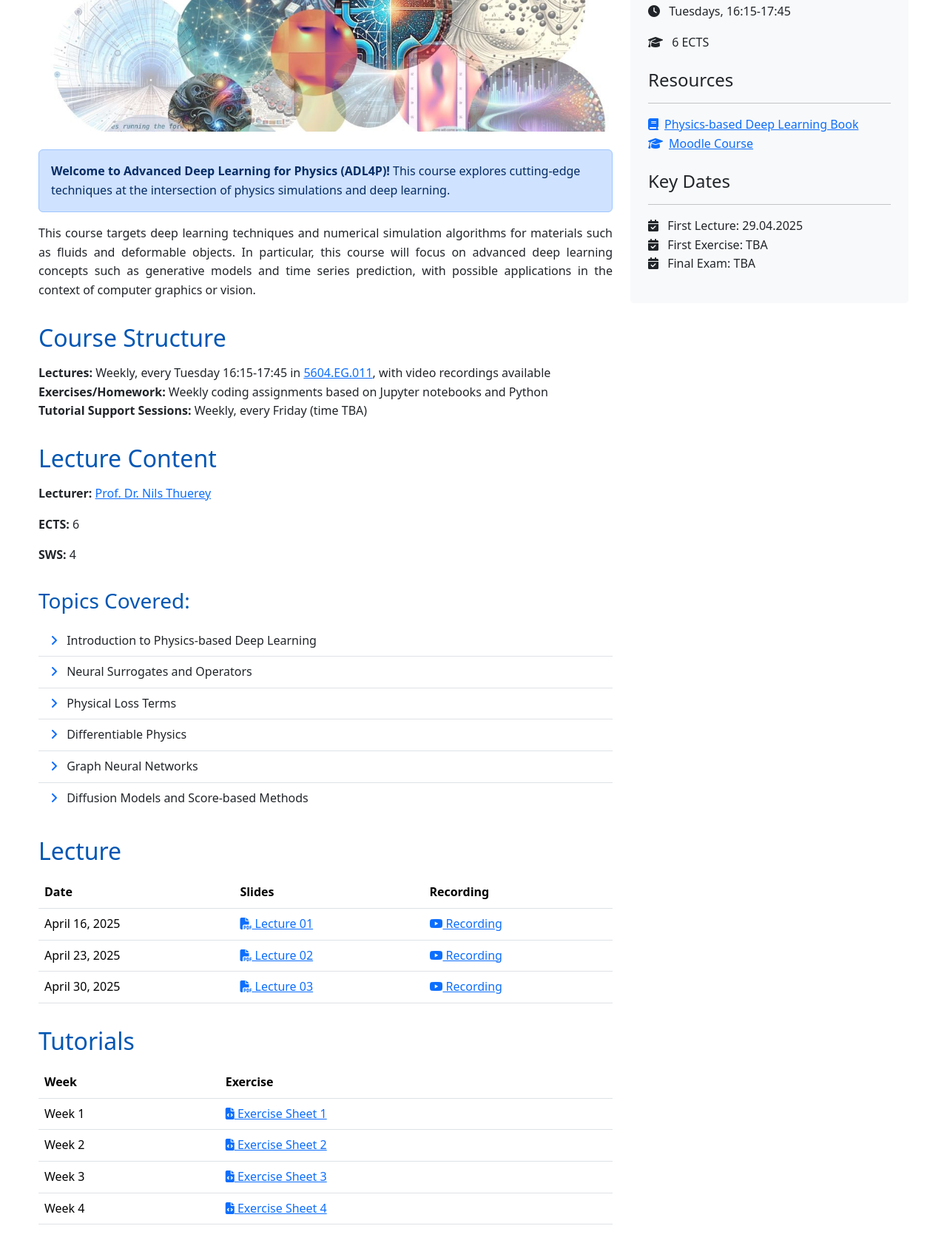
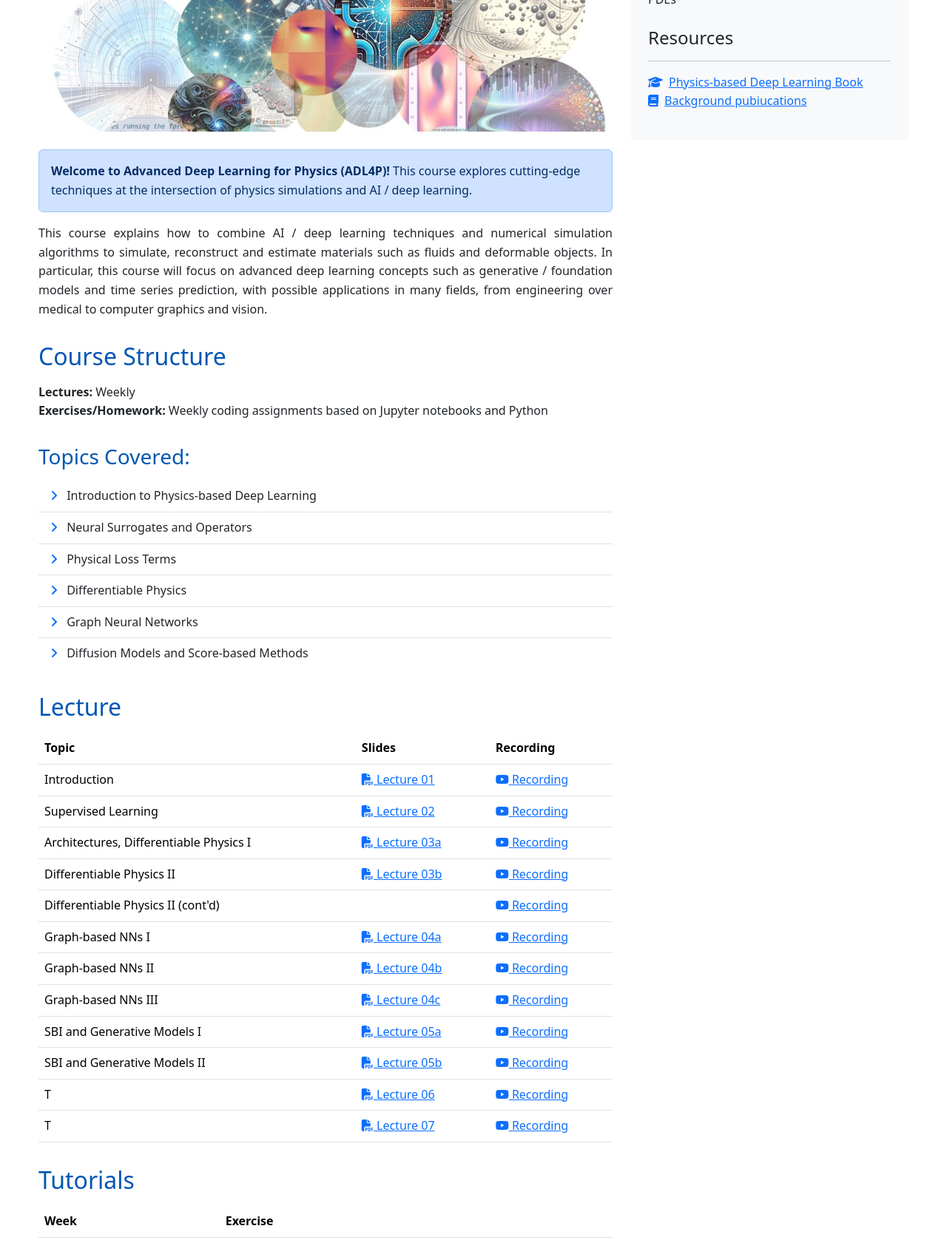
Before and after one commit to tum-pbs/ADL4P, a plain HTML site: page index.html in a window 1280 px wide. Shown: the part 547-2224 px from the top of the page at 74% size. Drawn offline with nearby package versions, Linux system fonts and the light colour scheme.

Commit message:
first set of links

```diff
--- a/index.html
+++ b/index.html
@@ -72,7 +72,7 @@
         <div class="container text-center">
             <h1 class="display-4">Advanced Deep Learning in Physics (ADL4P)</h1>
             <p class="lead">Exploring the intersection of physics simulations
-            and modern deep learning techniques</p>
+            and modern AI / deep learning techniques</p>
         </div>
     </div>
 
@@ -86,41 +86,32 @@
                     <strong>Welcome to Advanced Deep Learning for Physics
                     (ADL4P)!</strong> This course explores cutting-edge
                     techniques at the intersection of physics simulations and
-                    deep learning.
+                    AI / deep learning.
                 </div>
 
                 <div style="text-align:justify">
                     <p>
-                        This course targets deep learning techniques and
-                        numerical simulation algorithms for materials such as
+                        This course explains how to combine AI / deep learning techniques and
+                        numerical simulation algorithms to simulate, reconstruct and estimate materials such as
                         fluids and deformable objects. In particular, this
                         course will focus on advanced deep learning concepts
-                        such as generative models and time series prediction,
-                        with possible applications in the context of computer
-                        graphics or vision.
+                        such as generative / foundation models and time series prediction,
+                        with possible applications in many fields, from engineering over medical to computer
+                        graphics and vision.
                     </p>
                 </div>
 
                 <h2 id="course-structure">Course Structure</h2>
                 <p>
-                    <strong>Lectures:</strong> Weekly, every Tuesday 16:15-17:45
-                    in <a
-                    href="https://nav.tum.de/room/5604.EG.011">5604.EG.011</a>,
-                    with video recordings available
+                    <strong>Lectures:</strong> Weekly
+                    <!--, every Tuesday 16:15-17:45 in <a href="https://nav.tum.de/room/5604.EG.011">5604.EG.011</a>, with video recordings available -->
                     <br>
                     <strong>Exercises/Homework:</strong> Weekly coding
                     assignments based on Jupyter notebooks and Python
                     <br>
-                    <strong>Tutorial Support Sessions:</strong> Weekly, every
-                    Friday (time TBA)<br>
+                    <!-- <strong>Tutorial Support Sessions:</strong> Weekly, every
+                    Friday (time TBA)<br> -->
                 </p>
-
-                <h2 id="lectures">Lecture Content</h2>
-                <p><strong>Lecturer:</strong> <a
-                href="https://ge.in.tum.de/about/n-thuerey/"
-                target="_blank">Prof. Dr. Nils Thuerey</a></p>
-                <p><strong>ECTS:</strong> 6</p>
-                <p><strong>SWS:</strong> 4</p>
 
                 <h3>Topics Covered:</h3>
                 <ul class="list-group list-group-flush mb-4">
@@ -144,26 +135,82 @@
                 <table class="table table-hover">
                     <thead>
                         <tr>
-                            <th scope="col">Date</th>
+                            <th scope="col">Topic</th>
                             <th scope="col">Slides</th>
                             <th scope="col">Recording</th>
                         </tr>
                     </thead>
                     <tbody>
 <tr>
-                            <td>April 16, 2025</td>
-                            <td><a href="#"><i class="fas fa-file-pdf"></i> Lecture 01</a></td>
-                            <td><a href="#" target="_blank"><i class="fab fa-youtube"></i> Recording</a></td>
+<td>Introduction</td>
+<td><a href="slides/ADL4P 1 - Introduction.pdf"><i class="fas fa-file-pdf"></i> Lecture 01</a></td>
+<td><a href="https://youtu.be/y7fwzxHavLY" target="_blank"><i class="fab fa-youtube"></i> Recording</a></td>
 </tr>
+
 <tr>
-                            <td>April 23, 2025</td>
-                            <td><a href="#"><i class="fas fa-file-pdf"></i> Lecture 02</a></td>
-                            <td><a href="#" target="_blank"><i class="fab fa-youtube"></i> Recording</a></td>
+<td>Supervised Learning</td>
+<td><a href="slides/ADL4P 2 - Supervised.pdf"><i class="fas fa-file-pdf"></i> Lecture 02</a></td>
+<td><a href="https://youtu.be/UqMY1qih3cQ" target="_blank"><i class="fab fa-youtube"></i> Recording</a></td>
 </tr>
+
 <tr>
-                            <td>April 30, 2025</td>
-                            <td><a href="#"><i class="fas fa-file-pdf"></i> Lecture 03</a></td>
-                            <td><a href="#" target="_blank"><i class="fab fa-youtube"></i> Recording</a></td>
+<td>Architectures, Differentiable Physics I</td>
+<td><a href="slides/ADL4P 3 - Differentiable Physics I.pdf"><i class="fas fa-file-pdf"></i> Lecture 03a</a></td>
+<td><a href="https://youtu.be/fwzqbnsPoT4" target="_blank"><i class="fab fa-youtube"></i> Recording</a></td>
+</tr>
+
+<tr>
+<td>Differentiable Physics II</td>
+<td><a href="slides/ADL4P 3 - Differentiable Physics II.pdf"><i class="fas fa-file-pdf"></i> Lecture 03b</a></td>
+<td><a href="https://youtu.be/r_zc0Rnot9E" target="_blank"><i class="fab fa-youtube"></i> Recording</a></td>
+</tr>
+
+<tr>
+<td>Differentiable Physics II (cont'd)</td>
+<td>&nbsp;</td>
+<td><a href="https://youtu.be/HqwYrIWRuDQ" target="_blank"><i class="fab fa-youtube"></i> Recording</a></td>
+</tr>
+
+<tr>
+<td>Graph-based NNs I</td>
+<td><a href="slides/ADL4P 4 - GNNs I.pdf"><i class="fas fa-file-pdf"></i> Lecture 04a</a></td>
+<td><a href="https://youtu.be/uxsE1WWyDBI" target="_blank"><i class="fab fa-youtube"></i> Recording</a></td>
+</tr>
+
+<tr>
+<td>Graph-based NNs II</td>
+<td><a href="slides/ADL4P 4 - GNNs II.pdf"><i class="fas fa-file-pdf"></i> Lecture 04b</a></td>
+<td><a href="https://youtu.be/XmuU_Kt9aDM" target="_blank"><i class="fab fa-youtube"></i> Recording</a></td>
+</tr>
+
+<tr>
+<td>Graph-based NNs III</td>
+<td><a href="slides/ADL4P 4 - GNNs III.pdf"><i class="fas fa-file-pdf"></i> Lecture 04c</a></td>
+<td><a href="https://youtu.be/cbyNq8RzxOg" target="_blank"><i class="fab fa-youtube"></i> Recording</a></td>
+</tr>
+
+<tr>
+<td>SBI and Generative Models I</td>
+<td><a href="slides/ADL4P 5 - SBI and Diffusion I.pdf"><i class="fas fa-file-pdf"></i> Lecture 05a</a></td>
+<td><a href="https://youtu.be/tyMPyJNPRlE" target="_blank"><i class="fab fa-youtube"></i> Recording</a></td>
+</tr>
+
+<tr>
+<td>SBI and Generative Models II</td>
+<td><a href="slides/ADL4P 5 - SBI and Diffusion II.pdf"><i class="fas fa-file-pdf"></i> Lecture 05b</a></td>
+<td><a href="https://youtu.be/W4rk1YVy0B4" target="_blank"><i class="fab fa-youtube"></i> Recording</a></td>
+</tr>
+
+<tr>
+<td>T</td>
+<td><a href="slides/ADL4P 6 - Reinforcement Learning.pdf"><i class="fas fa-file-pdf"></i> Lecture 06</a></td>
+<td><a href="https://youtu.be/NkDa-xLRW0Q" target="_blank"><i class="fab fa-youtube"></i> Recording</a></td>
+</tr>
+
+<tr>
+<td>T</td>
+<td><a href="slides/ADL4P 7 - Foundation Models.pdf"><i class="fas fa-file-pdf"></i> Lecture 07</a></td>
+<td><a href=" https://youtu.be/fZsdz1_aMT4" target="_blank"><i class="fab fa-youtube"></i> Recording</a></td>
 </tr>
                     </tbody>
                 </table>
@@ -184,14 +231,6 @@
 <tr>
 <td>Week 2</td>
 <td><a href="#"><i class="fas fa-file-code"></i> Exercise Sheet 2</a></td>
-                        </tr>
-                        <tr>
-                            <td>Week 3</td>
-                            <td><a href="#"><i class="fas fa-file-code"></i> Exercise Sheet 3</a></td>
-                        </tr>
-                        <tr>
-                            <td>Week 4</td>
-                            <td><a href="#"><i class="fas fa-file-code"></i> Exercise Sheet 4</a></td>
 </tr>
                     </tbody>
                 </table>
@@ -257,25 +296,25 @@
                     <hr>
                     <p><i class="fas fa-user me-2"></i> Prof. Dr. Nils
                     Thuerey</p>
-                    <p><i class="fas fa-calendar me-2"></i> Semester: Summer
+                    <!--<p><i class="fas fa-calendar me-2"></i> Semester: Summer
                     2025</p>
-                    <p><i class="fas fa-clock me-2"></i> Tuesdays, 16:15-17:45</p>
-                    <p><i class="fas fa-graduation-cap me-2"></i> 6 ECTS</p>
+                    <p><i class="fas fa-clock me-2"></i> Tuesdays, 16:15-17:45</p>-->
+                    <p><i class="fas fa-graduation-cap me-2"></i> AI, Deep Learning, Numerical Methods, PDEs</p>
 
                     <h4 class="mt-4">Resources</h4>
                     <hr>
                     <ul class="list-unstyled">
                         <li><a
                         href="https://physicsbaseddeeplearning.org/intro.html"
-                        target="_blank"><i class="fas fa-book
+                        target="_blank"><i class="fas fa-graduation-cap
                         me-2"></i>Physics-based Deep Learning Book</a></li>
                         <li><a
-                        href="https://www.moodle.tum.de/course/view.php?id=106555"
-                        target="_blank"><i class="fas fa-graduation-cap
-                        me-2"></i>Moodle Course</a></li>
+                        href="https://ge.in.tum.de/publications/"
+                        target="_blank"><i class="fas fa-book
+                        me-2"></i>Background pubiucations</a></li>
                     </ul>
 
-                    <h4 class="mt-4">Key Dates</h4>
+                    <!--<h4 class="mt-4">Key Dates</h4>
                     <hr>
                     <ul class="list-unstyled">
                         <li><i class="fas fa-calendar-check me-2"></i> First
@@ -284,7 +323,7 @@
                         Exercise: TBA</li>
                         <li><i class="fas fa-calendar-check me-2"></i> Final
                         Exam: TBA</li>
-                    </ul>
+                    </ul>-->
                 </div>
             </div>
         </div>
```
Lines whose indentation alone changed are shown as unchanged.
